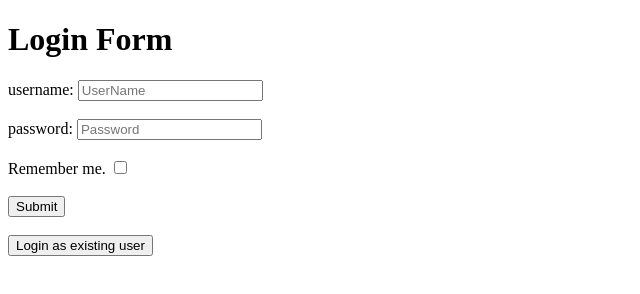
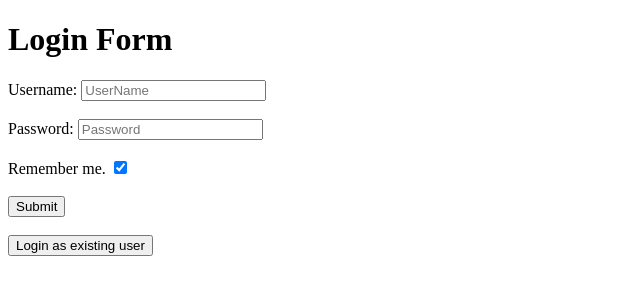
Before and after one commit to acciojob/remember-me-login-form-SriMoorthy, a website: page main.html in a window 1280 px wide. Shown: the full height of the page, 0-640 px from the left. Drawn offline with Linux system fonts and the light colour scheme.

Commit message:
created a submission

```diff
--- a/main.html
+++ b/main.html
@@ -10,16 +10,16 @@
 	<!-- the entire body must be written by student -->
 	<form method="post">
 		<h1>Login Form</h1>
-		<label for="usernamne">username:</label>
+		<label for="usernamne">Username:</label>
 		<input type="text" placeholder="UserName" id="username"/>
 		<br>
 		<br>
-		<label for="password">password:</label>
+		<label for="password">Password:</label>
 		<input type="password" placeholder="Password" id="password"/>
 		<br>
 		<br>
 		<label for="checkbox">Remember me.</label>
-		<input type="checkbox" id="checkbox"/>
+		<input type="checkbox" id="checkbox" checked/>
 		<br>
 		<br>
 		<input type="submit" id="submit" onclick="userDetails()" value="Submit"/>
```
